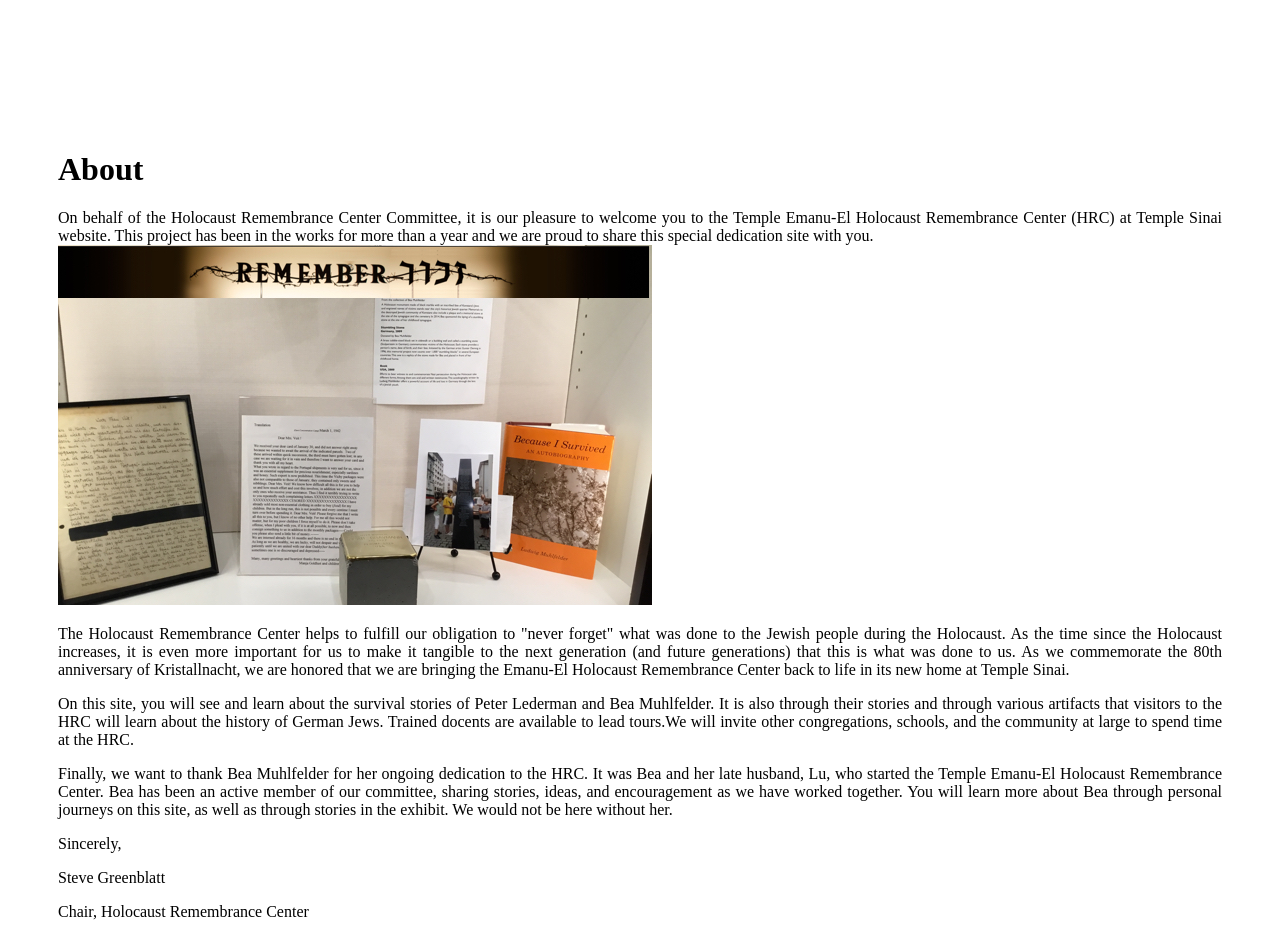
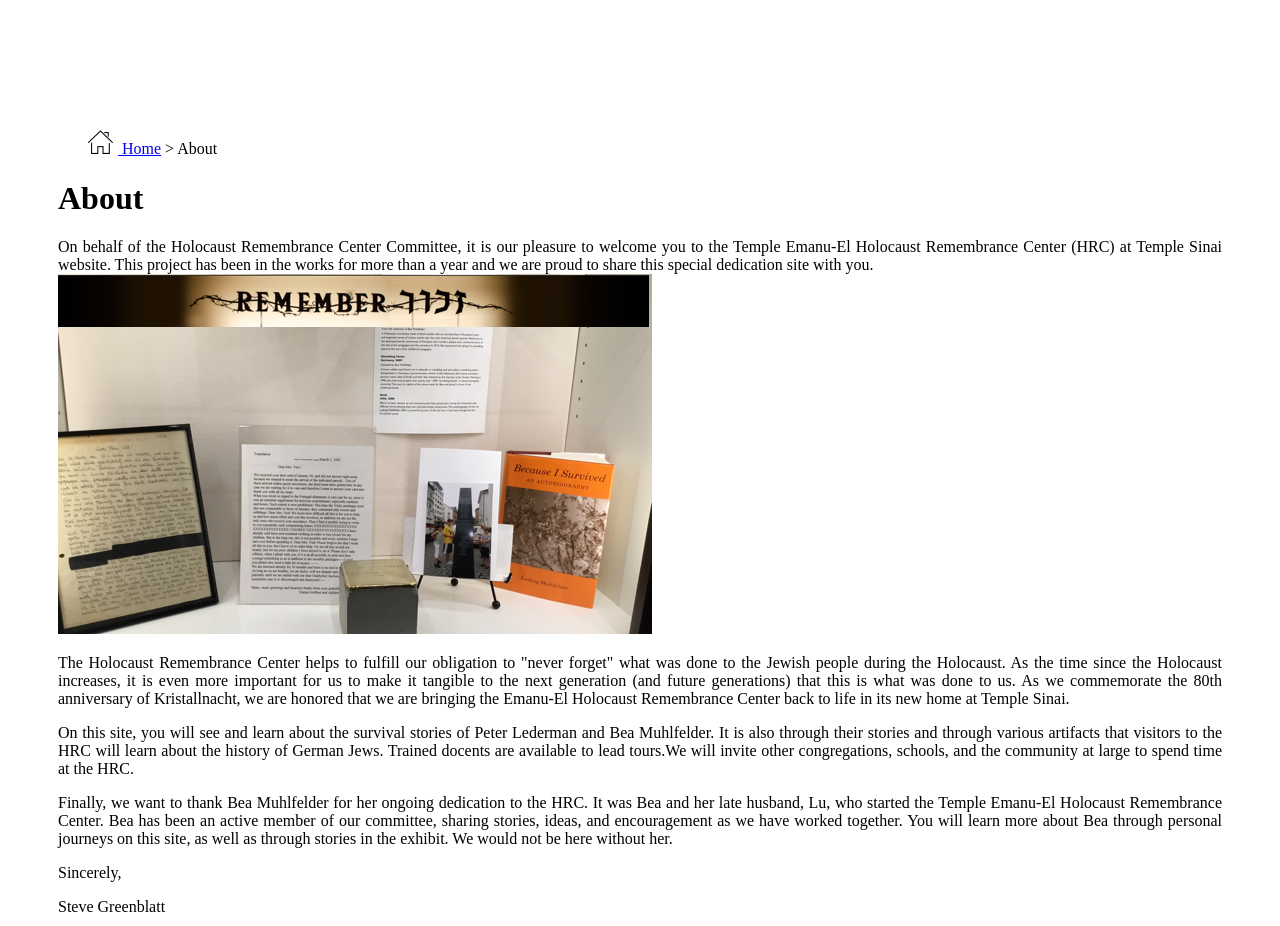
Before and after one commit to holocaust-rememberance-center/HolocaustRememberNJ, a React app: page /about in a window 1280 px wide. Shown: the part 900-1826 px from the top of the page. Built offline with nearby package versions, Linux system fonts and the light colour scheme; the HTML template or start-up script is replaced by a standard one.

Commit message:
Navigation bar edit and Temple Sinai Link adjusted

```diff
--- a/react-client/src/Components/HeaderComponent/NavBar.jsx
+++ b/react-client/src/Components/HeaderComponent/NavBar.jsx
@@ -21,8 +21,8 @@ class NavBar extends Component {
                           <li><a id="" className="menu-item--small"><Link to="/peter">Peter Lederman</Link></a></li>
                           <li><a id="" className="menu-item--small"><Link to="/bea">Bea Muhlfelder</Link></a></li>
                     </ul>
-              <a id="" className="menu-item"><Link to="/sinai"> Temple Sinai</Link></a>
               <a id="" className="menu-item"><Link to="/timeline"> Timeline</Link></a>
+              <a id="" className="menu-item"><Link to="/sinai" target="_blank"> Temple Sinai</Link></a>
 
             </Menu>
             </div>
--- a/react-client/src/Components/about.jsx
+++ b/react-client/src/Components/about.jsx
@@ -1,4 +1,6 @@
 import React, { Component } from 'react';
+import { BrowserRouter as Router, Route, Link} from 'react-router-dom';
+
 const pStyle = {
   textAlign: 'justify',
   paddingLeft: 50,
@@ -11,6 +13,9 @@ class About extends Component {
   render() {
     return (
       <div class="positioning" style={pStyle} >
+      <div style={{display:"flex", flexDirection:"row", padding:0}}>
+          <div style={{paddingLeft:30, paddingRight:5}}><a id="Home" className="menu-item"><Link to="/" ><img src={require('./Pics/home.png')} alt="Home" style={{width:25, height:25, paddingRight:5}}/> Home</Link></a> > About</div>
+      </div>
       <h1>About</h1>
 <p>
       On behalf of the Holocaust Remembrance Center Committee, it is our pleasure to welcome you to the Temple Emanu-El Holocaust Remembrance Center (HRC) at Temple Sinai website. This project has been in the works for more than a year and we are proud to share this special dedication site with you.
--- a/react-client/src/Components/bea.jsx
+++ b/react-client/src/Components/bea.jsx
@@ -1,4 +1,6 @@
 import React, { Component } from 'react';
+import { BrowserRouter as Router, Route, Link} from 'react-router-dom';
+
 const pStyle = {
   textAlign: 'justify',
   paddingLeft: 50,
@@ -13,6 +15,9 @@ class Bea extends Component {
   render() {
     return (
       <div style={pStyle} >
+      <div style={{display:"flex", flexDirection:"row", padding:0}}>
+          <div style={{paddingLeft:30, paddingRight:5}}><a id="Home" className="menu-item"><Link to="/" ><img src={require('./Pics/home.png')} alt="Home" style={{width:25, height:25, paddingRight:5}}/> Home</Link></a> > Bea Muhlfelder</div>
+      </div>
       <h1> Bea Muhlfelder Story</h1>
       <p>Bea Muhlfelder was born in Konstanz, a small town on the border between Switzerland and Germany. Bea’s father served as a cantor at the synagogue, across the street from her house. When the temple’s rabbi left for Israel, Bea’s father assumed the rabbi’s responsibilities.
 </p>
--- a/react-client/src/Components/beforetheWar.jsx
+++ b/react-client/src/Components/beforetheWar.jsx
@@ -1,4 +1,6 @@
 import React, { Component } from 'react';
+import { BrowserRouter as Router, Route, Link} from 'react-router-dom';
+
 const pStyle = {
   textAlign: 'justify',
   paddingLeft: 50,
@@ -10,6 +12,9 @@ class BeforetheWar extends Component {
   render() {
     return (
       <div class="positioning" style={pStyle} >
+      <div style={{display:"flex", flexDirection:"row", padding:0}}>
+          <div style={{paddingLeft:30, paddingRight:5}}><a id="Home" className="menu-item"><Link to="/" ><img src={require('./Pics/home.png')} alt="Home" style={{width:25, height:25, paddingRight:5}}/> Home</Link></a> > Before the War</div>
+      </div>
       <h1> Before the War</h1>
       <h2>Life and Loss in Germany: The 80th Anniversary of Kristallnacht</h2>
 
--- a/react-client/src/Components/kristallnacht.jsx
+++ b/react-client/src/Components/kristallnacht.jsx
@@ -1,4 +1,6 @@
 import React, { Component } from 'react';
+import { BrowserRouter as Router, Route, Link} from 'react-router-dom';
+
 const pStyle = {
   textAlign: 'justify',
   paddingLeft: 50,
@@ -11,6 +13,9 @@ class Kristallnacht extends Component {
   render() {
     return (
       <div class="positioning" style={pStyle} >
+      <div style={{display:"flex", flexDirection:"row", padding:0}}>
+          <div style={{paddingLeft:30, paddingRight:5}}><a id="Home" className="menu-item"><Link to="/" ><img src={require('./Pics/home.png')} alt="Home" style={{width:25, height:25, paddingRight:5}}/> Home</Link></a> > Kristallnacht</div>
+      </div>
       <h1> Kristallnacht - “Night of Broken Glass”  </h1>
       <p>
       The Nazi ascent to power in 1933 spelled the demise of German Jewish life. Branded and disenfranchised, Jews became vulnerable to persecution. Violence against Jews in Greater Germany – which included annexed Austria and the Czech lands – reached its peak when Herschel Grynszpan, a young German Jew, shot a German official in Paris, France, on November 7, 1938. Grynszpan’s act of desperation following the Nazi expulsion of Polish-born Jews, his parents among them, became the Nazis’ pretext to stage an attack against Jews in Germany. On the night of November 9-10, 1938, known as Kristallnacht (the Night of the Broken Glass, the November Pogrom), Nazi units destroyed and looted countless Jewish homes and businesses, burned over 200 synagogues, killed 91 Jews, and incarcerated up to 30,000 Jewish men in concentration camps.
--- a/react-client/src/Components/peter.jsx
+++ b/react-client/src/Components/peter.jsx
@@ -1,4 +1,6 @@
 import React, { Component } from 'react';
+import { BrowserRouter as Router, Route, Link} from 'react-router-dom';
+
 const pStyle = {
   textAlign: 'justify',
   paddingLeft: 50,
@@ -12,6 +14,9 @@ class Peter extends Component {
   render() {
     return (
       <div style={pStyle} >
+      <div style={{display:"flex", flexDirection:"row", padding:0}}>
+          <div style={{paddingLeft:30, paddingRight:5}}><a id="Home" className="menu-item"><Link to="/" ><img src={require('./Pics/home.png')} alt="Home" style={{width:25, height:25, paddingRight:5}}/> Home</Link></a> > Peter Lederman</div>
+      </div>
       <h1> Peter Lederman Story</h1>
       <p>
       Peter Lederman lived in Gotha, Germany, with his parents and maternal grandmother. Peter’s father, Ernst, owned a successful accounting practice. After Hitler’s rise to power in 1933, Peter, then only 2 years old, experienced increased persecution.
--- a/react-client/src/Components/vTimeline.jsx
+++ b/react-client/src/Components/vTimeline.jsx
@@ -97,6 +97,9 @@ class VTimeline extends Component {
 
       <StyleRoot>
           <div class="positioning" style={pStyle}>
+          <div style={{display:"flex", flexDirection:"row", padding:0}}>
+              <div style={{paddingLeft:30, paddingRight:5}}><a id="Home" className="menu-item"><Link to="/" ><img src={require('./Pics/home.png')} alt="Home" style={{width:25, height:25, paddingRight:5}}/> Home</Link></a> > Timeline</div>
+          </div>
             <h1 id="top">Timeline</h1>
 
               <table class="anchormenu">
@@ -111,7 +114,7 @@ class VTimeline extends Component {
                   </td>
             </table>
 
-            <img class="arrowtop" src={require('./Pics/top.png')} alt="top" onClick={this.goTotop}/>
+            <img class="arrowtop" src={require('./Pics/top.png')} alt="gototop" onClick={this.goTotop}/>
                     <Timeline
                     activeColor='#555555'
                     color='#FFF'
```
Also changed, not shown: react-client/src/Components/Pics/home.jpeg (added), react-client/src/Components/Pics/home.png (added), 2 other files (tests, documents, lock files or other folders).
